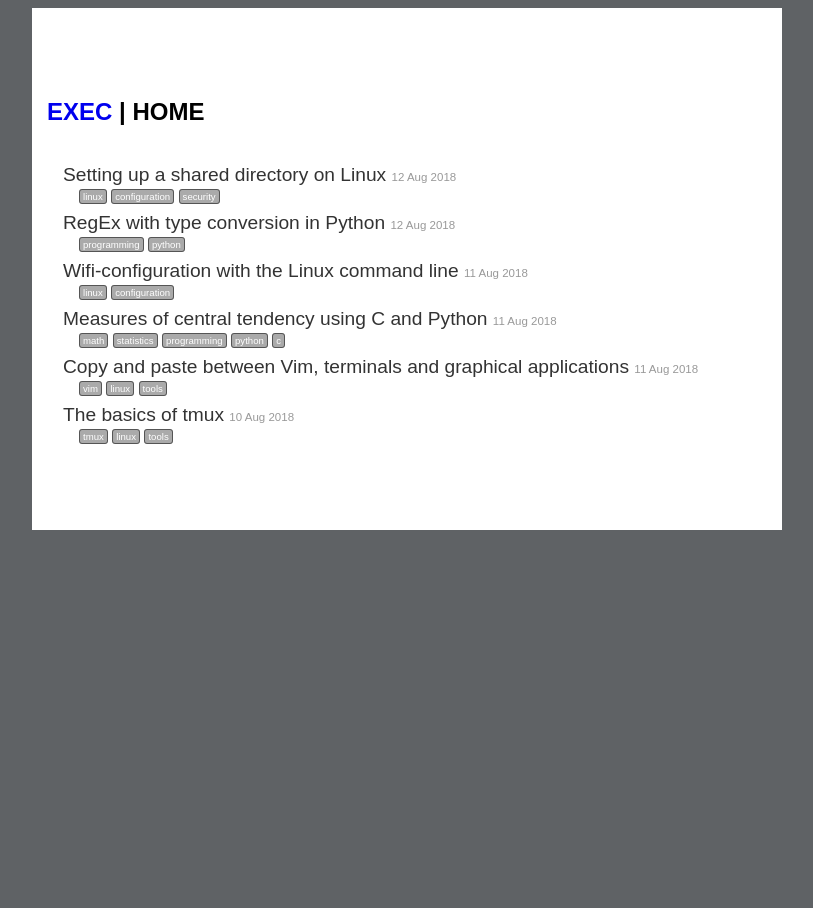
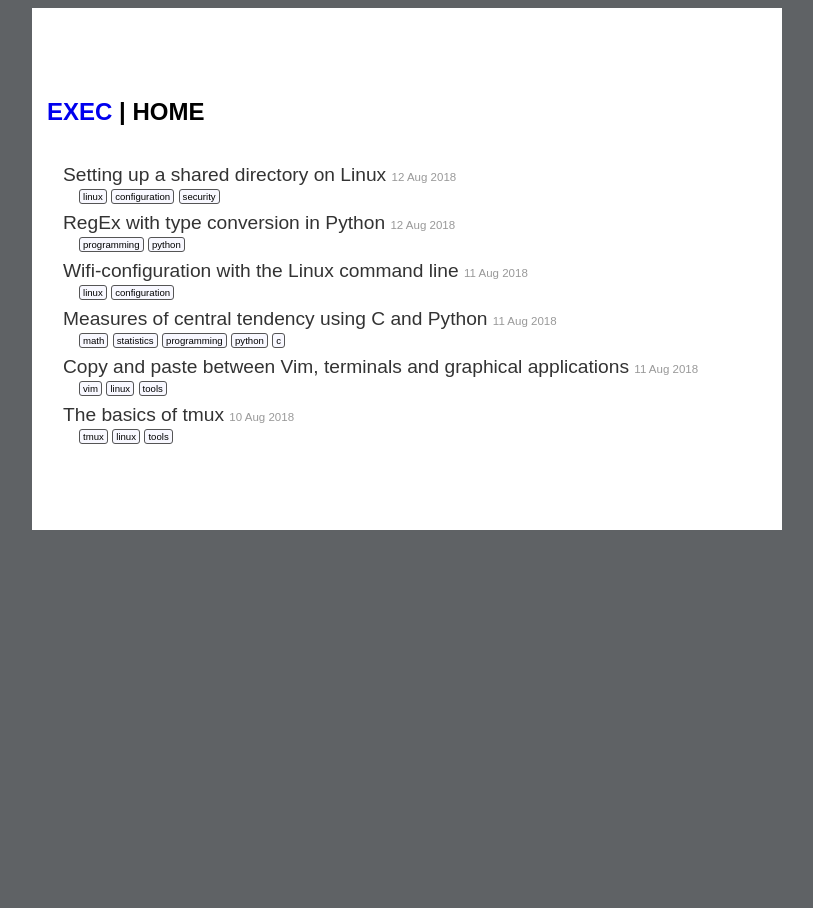
Before and after one commit to execas/execas.github.io, a Jekyll site: the page built from index.html, in a window 1280 px wide. Shown: the whole page, without its empty margins (233-1046 px from the left). Built offline with Jekyll 4.4.1, drawn with Linux system fonts in a browser that asks for light colours.

Commit message:
Update execas.css

```diff
--- a/css/execas.css
+++ b/css/execas.css
@@ -123,8 +123,8 @@ list of matching posts beneath tag name header
     font-weight: normal;
     font-size: 60%;
     border-radius: 3px;
-    background: #aaaaaa;
-    color: #ffffff;
+    background: #f8f8ff;
+    color: #000000;
     text-decoration:none;
     border: 1px solid #555555
 }
```
